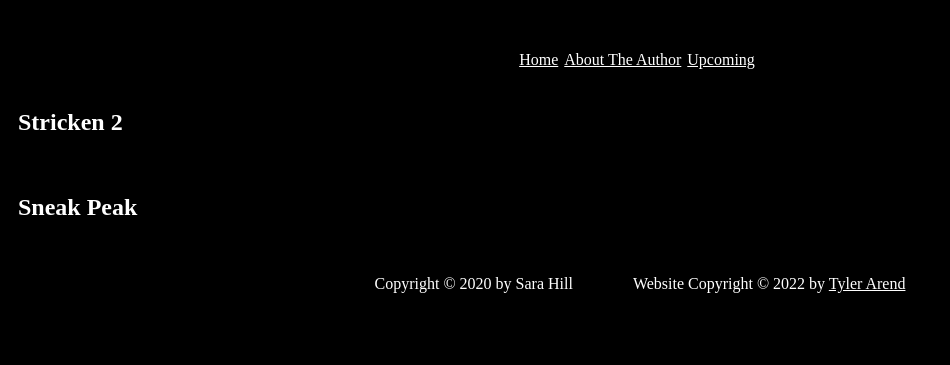
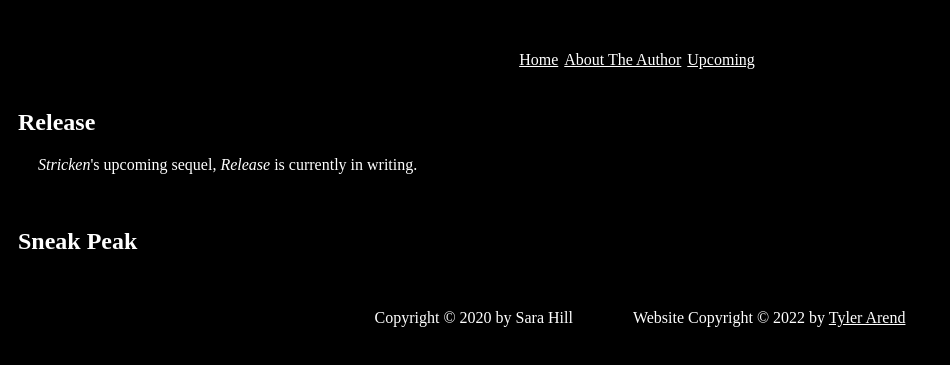
Before and after one commit to tylerarend/Stricken, a plain HTML site: page Stricken/updates.html in a window 1280 px wide. Shown: the part 139-504 px from the top of the page, without its empty margins (0-950 px from the left). Drawn offline with Linux system fonts and the light colour scheme.

Commit message:
Add files via upload
Minor changes to "Upcoming" section.

```diff
--- a/Stricken/updates.html
+++ b/Stricken/updates.html
@@ -25,9 +25,9 @@
         </header>
 
 		<section>
-			<h2>Stricken 2</h2>
+			<h2>Release</h2>
 
-
+            <p><em>Stricken</em>'s upcoming sequel, <em>Release</em> is currently in writing.</p>
 		</section>
 
 		<br>
```
